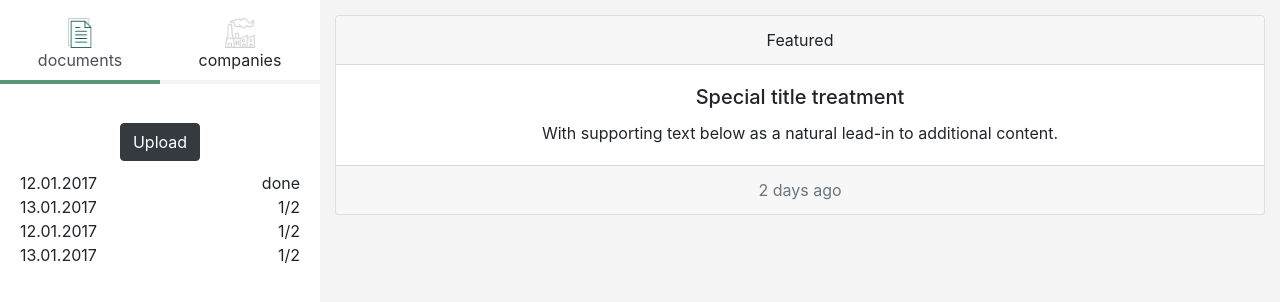
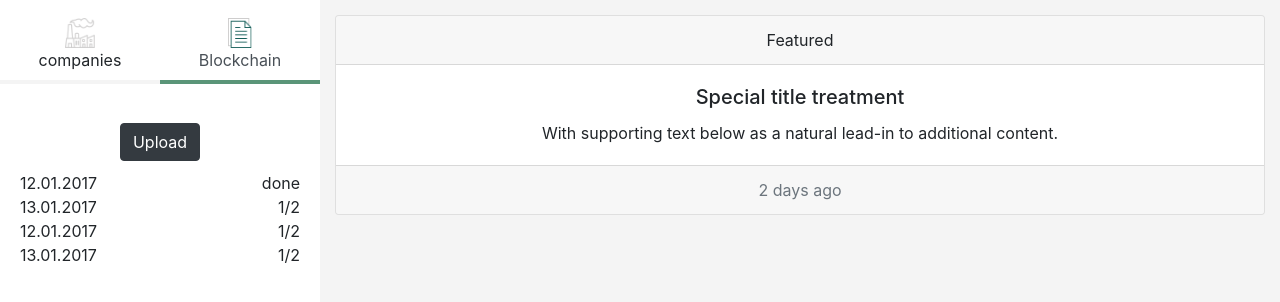
Before and after one commit to creditchainio/creditchainio.github.io, a plain HTML site: page index.html in a window 1280 px wide. Drawn offline with nearby package versions, Linux system fonts and the light colour scheme.

Commit message:
+ change documents to blockchain;switch companies with blockchain

```diff
--- a/index.html
+++ b/index.html
@@ -30,15 +30,15 @@
             <div class="col-3 inspector">
                 <ul class="nav nav-tabs">
                   <li class="nav-item">
-                    <a class="nav-link active btn-documents">
-                        <img src="img/file.png">
-                        <div>documents</div>
+                    <a class="nav-link btn-companies">
+                        <img src="img/industry.png">
+                        <div>companies</div>
                     </a>
                   </li>
                   <li class="nav-item">
-                    <a class="nav-link btn-companies">
-                        <img src="img/industry.png">
-                        <div>companies</div>
+                    <a class="nav-link active btn-documents">
+                        <img src="img/file.png">
+                        <div>Blockchain</div>
                     </a>
                   </li>
                 </ul>
```
